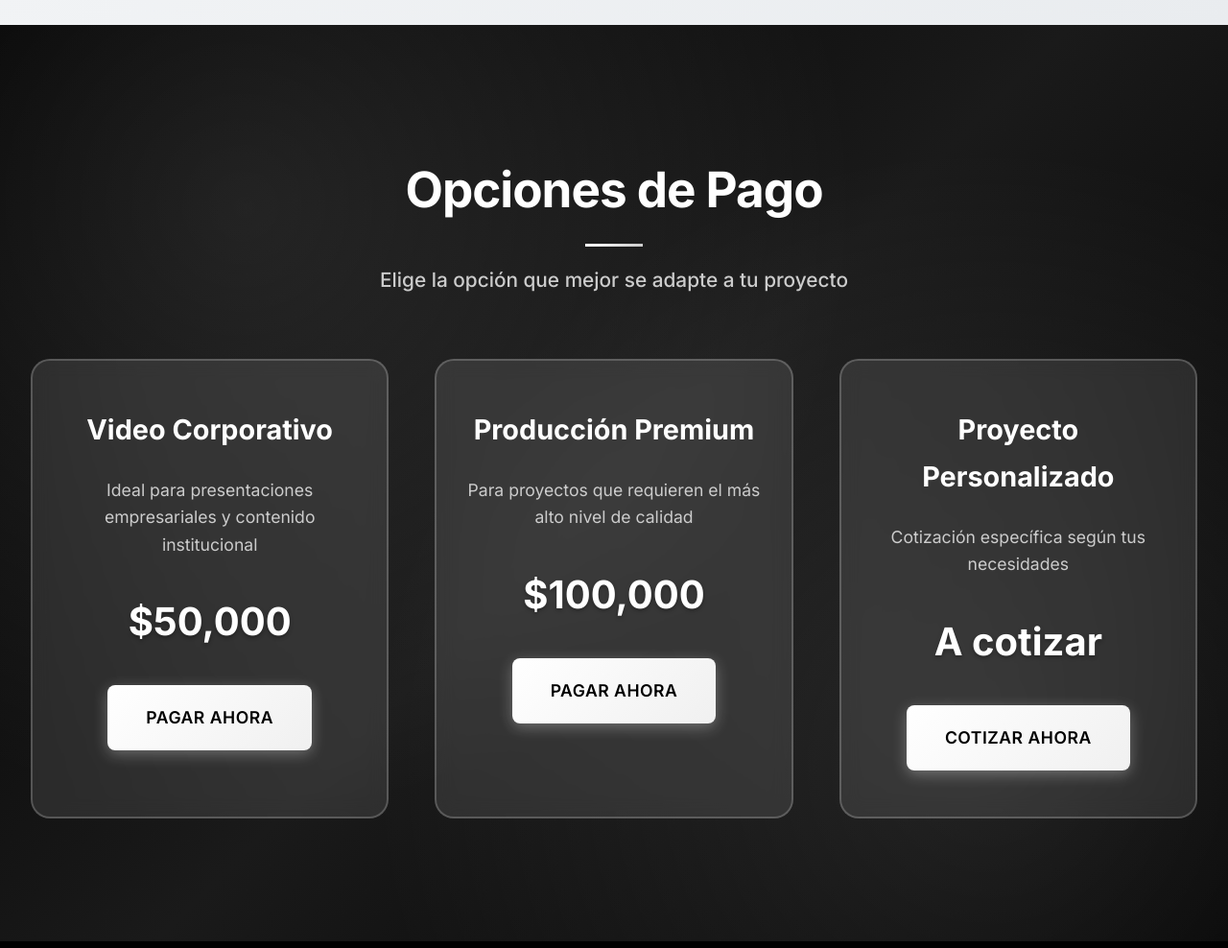
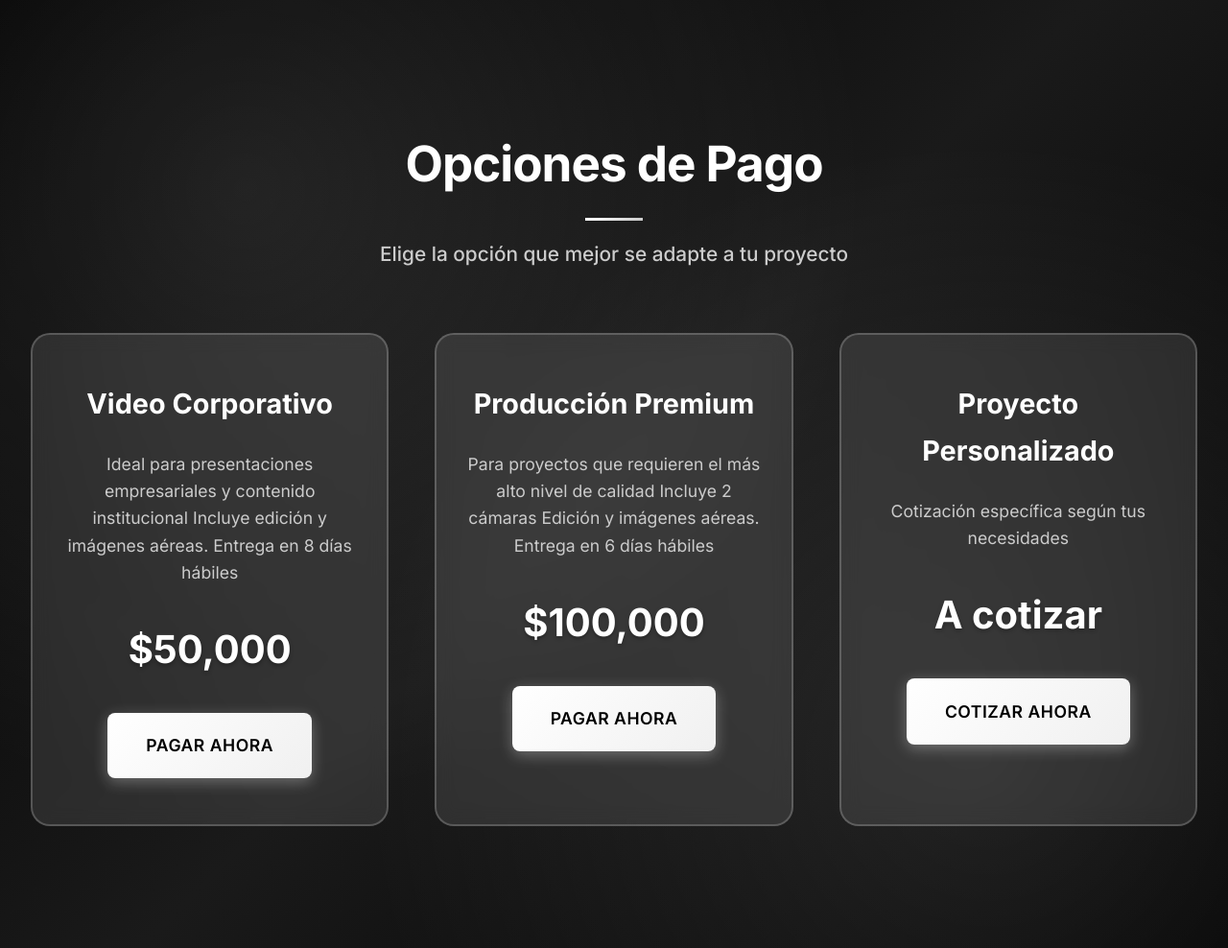
Before and after one commit to dbastias37/Verite-producciones, a Flask app: page / in a window 1280 px wide. Shown: the part 4157-5145 px from the top of the page at 96% size. Run offline with Flask 3, Linux system fonts and the light colour scheme.

Commit message:
index.html

```diff
--- a/templates/index.html
+++ b/templates/index.html
@@ -706,8 +706,7 @@
                     </div>
                     <h3 class="video-title">Campañas</h3>
                 </div>
-            </div>="accelerometer; autoplay; clipboard-write; encrypted-media; gyroscope; picture-in-picture"
-                            allowfullscreen>
+            </div>
                     </iframe>
                 </div>
             </div>
@@ -746,23 +745,28 @@
             <div class="payment-options">
                 <div class="payment-card animate-on-scroll">
                     <h3>Video Corporativo</h3>
-                    <p>Ideal para presentaciones empresariales y contenido institucional</p>
+                    <p>Ideal para presentaciones empresariales y contenido institucional
+                    Incluye edición y imágenes aéreas.
+                    Entrega en 8 días hábiles</p>
                     <div class="price">$50,000</div>
-                    <a href="/pagar?monto=50000" class="cta-button white">Pagar Ahora</a>
+                    <a href="https://mercadopago-backend-rgnj.onrender.com/pagar?monto=50000" class="cta-button white">Pagar Ahora</a>
                 </div>
 
                 <div class="payment-card animate-on-scroll">
                     <h3>Producción Premium</h3>
-                    <p>Para proyectos que requieren el más alto nivel de calidad</p>
+                    <p>Para proyectos que requieren el más alto nivel de calidad
+                    Incluye 2 cámaras
+                    Edición y imágenes aéreas.
+                    Entrega en 6 días hábiles</p>
                     <div class="price">$100,000</div>
-                    <a href="/pagar?monto=100000" class="cta-button white">Pagar Ahora</a>
+                    <a href="https://mercadopago-backend-rgnj.onrender.com/pagar?monto=100000" class="cta-button white">Pagar Ahora</a>
                 </div>
 
                 <div class="payment-card animate-on-scroll">
                     <h3>Proyecto Personalizado</h3>
                     <p>Cotización específica según tus necesidades</p>
                     <div class="price">A cotizar</div>
-                    <a href="#quote" class="cta-button white">Cotizar Ahora</a>
+                    <a href="https://form.jotform.com/251858061207052" class="cta-button white">Cotizar Ahora</a>
                 </div>
             </div>
         </div>
```
